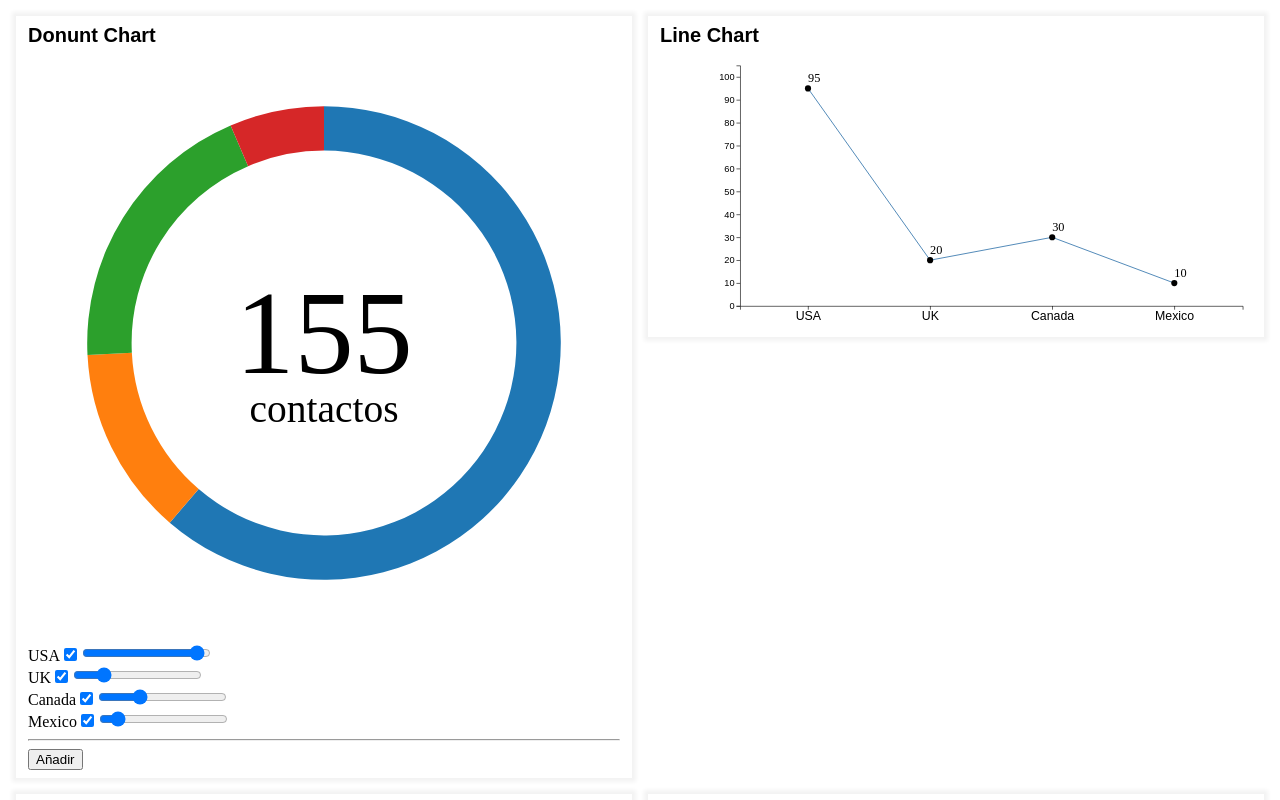
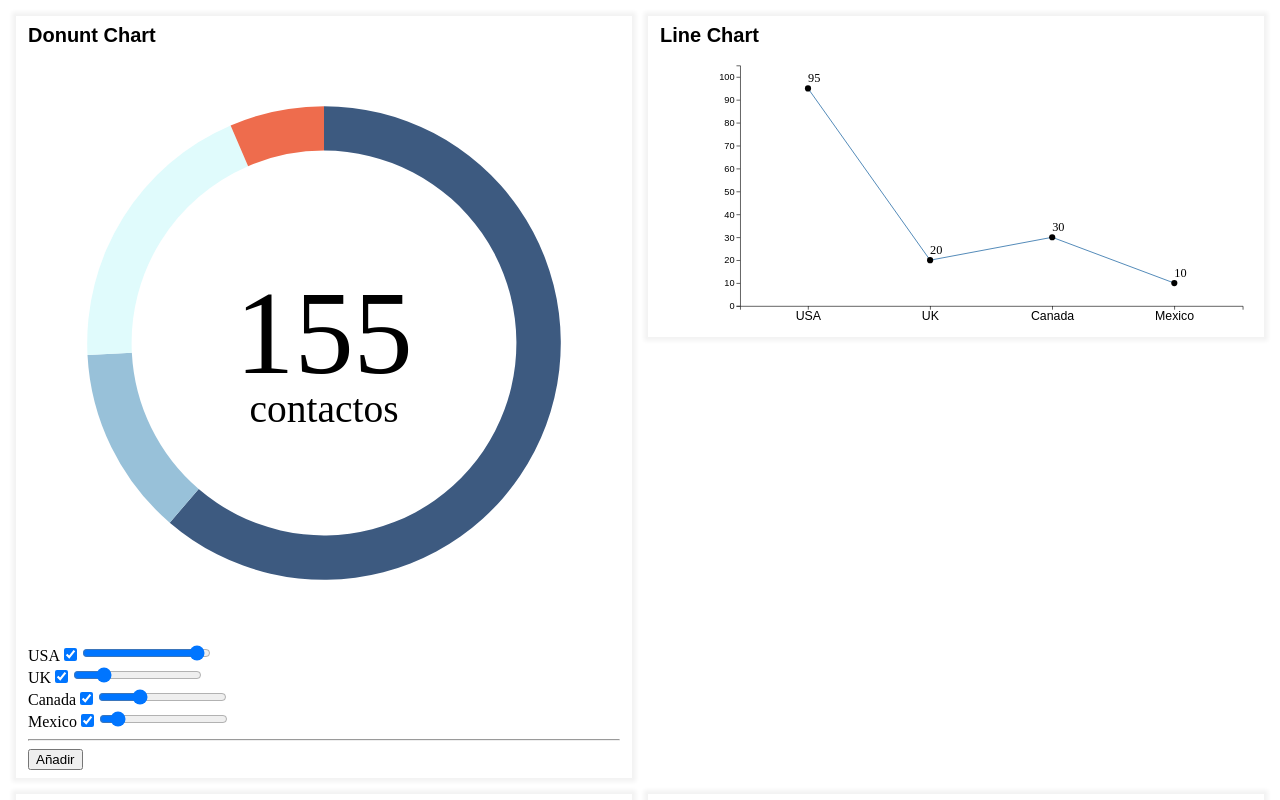
Before and after one commit to jorgench/d3-vue, a Vue app: page / in a window 1280 px wide. Shown: the top 800 px of the page. Built offline with nearby package versions, Linux system fonts and the light colour scheme; the HTML template or start-up script is replaced by a standard one.

Commit message:
Se corrigieron problemas en el tooltip slot

```diff
--- a/src/components/D3BarVertical.vue
+++ b/src/components/D3BarVertical.vue
@@ -1,7 +1,7 @@
 <template>
   <div ref="all">
     <div data-def="tooltip" style="pointer-events: none;position: absolute; transform: traslateY(-100%); max-width: 8rem;">
-      <slot name="tooltip">
+      <slot name="tooltip" :data="dataSelected">
       </slot>
     </div>
     <svg ref="svg" :viewBox="viewBox" preserveAspectRatio="xMidYMid meet"></svg>
@@ -46,7 +46,8 @@ export default {
         right: 15,
         bottom: 30,
         left: 130
-      }
+      },
+      dataSelected: {}
     };
   },
   computed: {
--- a/src/components/HelloWorld.vue
+++ b/src/components/HelloWorld.vue
@@ -5,7 +5,7 @@
         <h2 class="card-title">Donunt Chart</h2>
 
         <div class="chart-container">
-          <d3-donut :height="960 " :thickness="90" :value="parserData"/>
+          <d3-donut :height="960 " :thickness="90" keyColor="color" :value="parserData"/>
         </div>
         <div class="controls">
           <div v-for="item,key in paises" :key="key">
@@ -36,7 +36,11 @@
         <h2 class="card-title">Bar Horizontal Chart</h2>
 
         <div class="chart-container">
-          <d3-bar-vertical :value="parserData" keyLabel="name" @select="select"/>
+          <d3-bar-vertical :value="parserData" keyLabel="name" @select="select">
+            <div slot="tooltip" slot-scope="tooltip">
+              {{tooltip.data}}
+            </div>
+          </d3-bar-vertical>
         </div>
       </div>
     </div>
@@ -93,6 +97,7 @@
             keyLabel="name"
             :keysValue="['value','value2','value3']"
             :value="parserData"
+            :colors="['#3d5a80','#98c1d9','#e0fbfc']"
           ></d3-bar-vertical-stack>
         </div>
       </div>
@@ -124,10 +129,10 @@ export default {
   data() {
     return {
       paises: [
-        { name: "USA", value: 95, value2: 120, value3: 14, active: true },
-        { name: "UK", value: 20, value2: 450, value3: 52, active: true },
-        { name: "Canada", value: 30, value2: 142, value3: 68, active: true },
-        { name: "Mexico", value: 10, value2: 240, value3: 100, active: true }
+        { name: "USA", value: 95, value2: 120, value3: 14, color: '#3d5a80', active: true },
+        { name: "UK", value: 20, value2: 450, value3: 52, color: '#98c1d9', active: true },
+        { name: "Canada", value: 30, value2: 142, value3: 68, color: '#e0fbfc', active: true },
+        { name: "Mexico", value: 10, value2: 240, value3: 100, color: '#ee6c4d', active: true }
       ]
     };
   },
```
